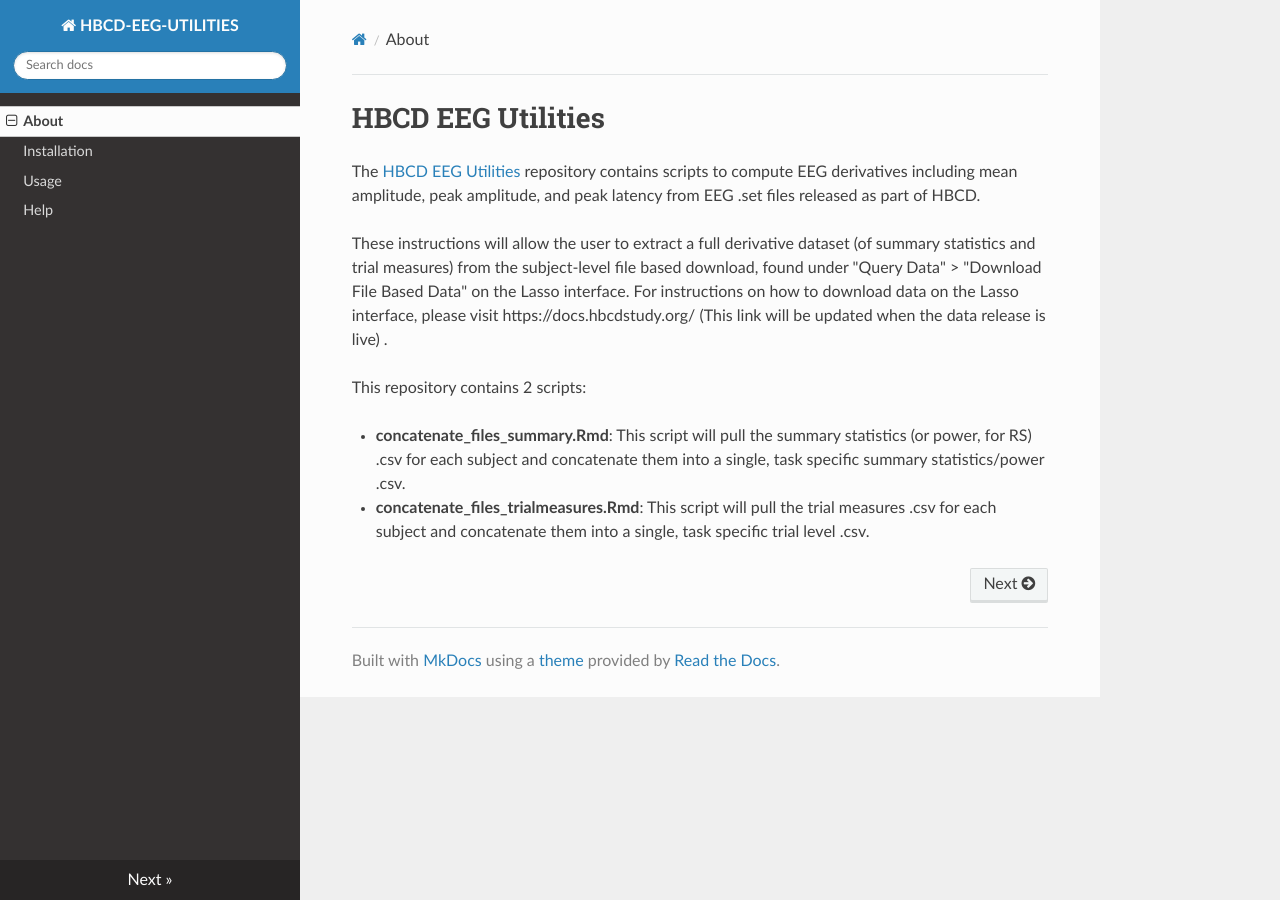
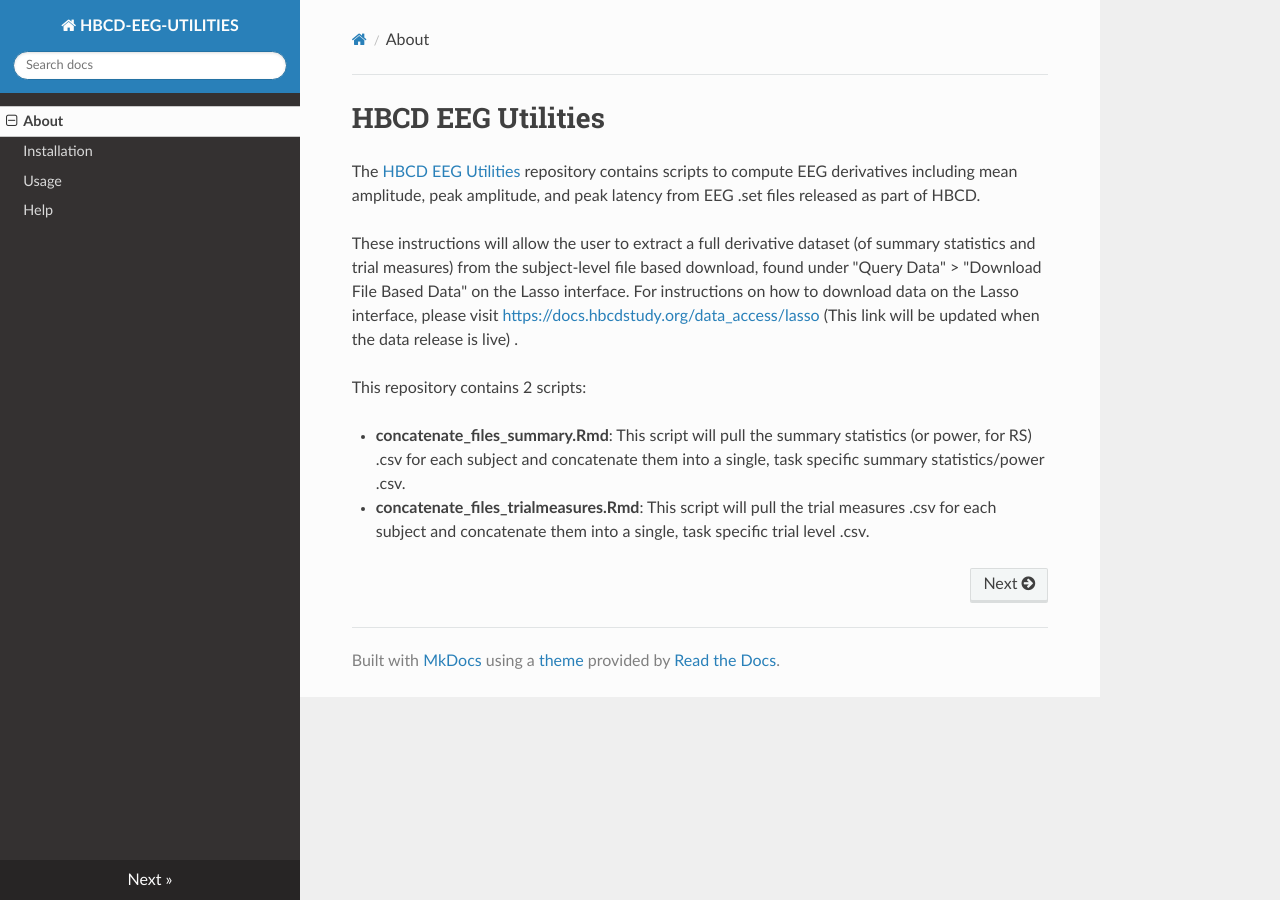
Before and after one commit to Child-Development-Lab/HBCD-EEG-Utilities, an MkDocs documentation site: the page built from docs/index.md, in a window 1280 px wide. Built offline with MkDocs 1.6.1, drawn with Linux system fonts in a browser that asks for light colours; nearby versions of some CDN libraries; some of the changed lines change nothing that is shown.

Commit message:
Update index.md
updated link to HBCD Docs site to point specifically to Lasso download page

```diff
--- a/docs/index.md
+++ b/docs/index.md
@@ -2,7 +2,7 @@
 
 The [HBCD EEG Utilities](https://github.com/Child-Development-Lab/HBCD-EEG-Utilities) repository contains scripts to compute EEG derivatives including mean amplitude, peak amplitude, and peak latency from EEG .set files released as part of HBCD.
 
-These instructions will allow the user to extract a full derivative dataset (of summary statistics and trial measures) from the subject-level file based download, found under "Query Data" > "Download File Based Data" on the Lasso interface. For instructions on how to download data on the Lasso interface, please visit https://docs.hbcdstudy.org/ (This link will be updated when the data release is live) .
+These instructions will allow the user to extract a full derivative dataset (of summary statistics and trial measures) from the subject-level file based download, found under "Query Data" > "Download File Based Data" on the Lasso interface. For instructions on how to download data on the Lasso interface, please visit [https://docs.hbcdstudy.org/data_access/lasso](https://docs.hbcdstudy.org/data_access/lasso) (This link will be updated when the data release is live) .
 
 This repository contains 2 scripts:
 
```
